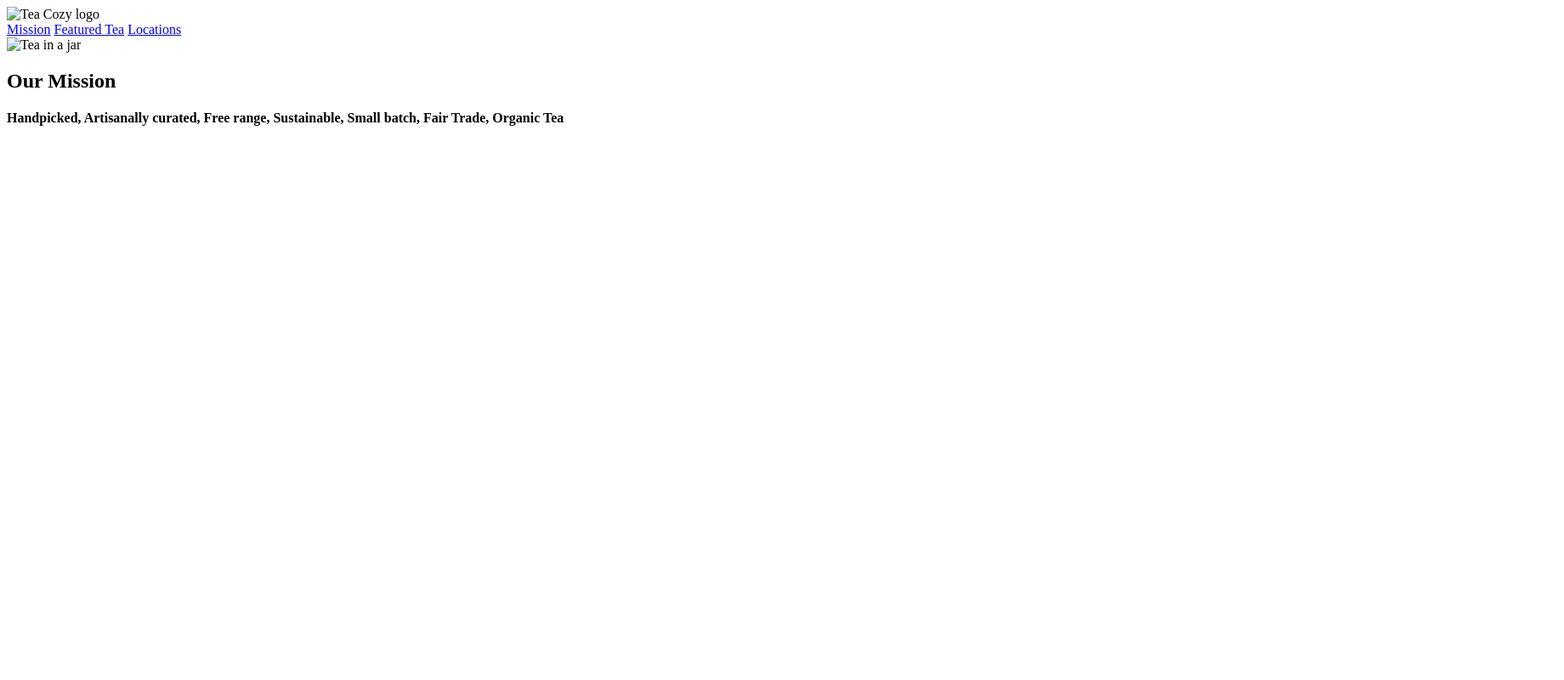
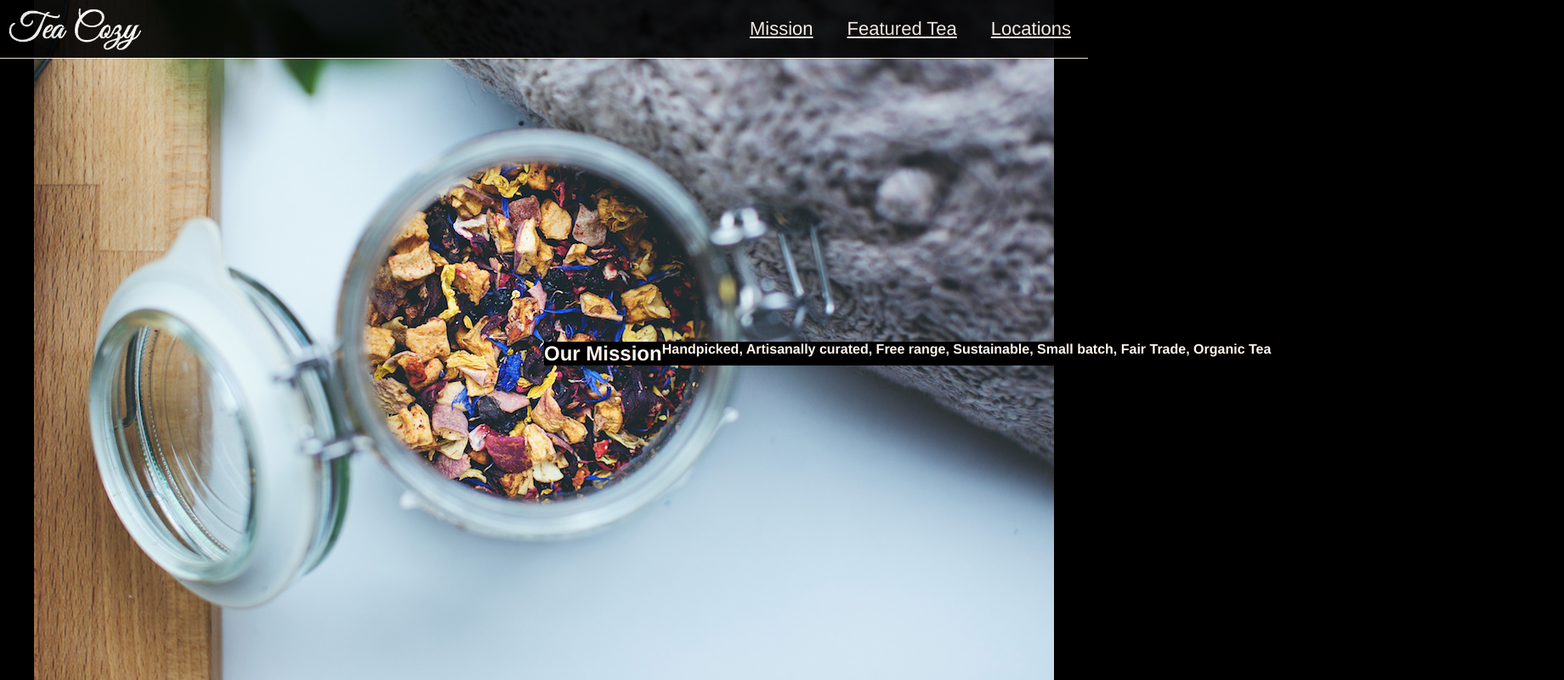
Before and after one commit to Sheepisz/example1, a plain HTML site: page index.html in a window 1280 px wide. Shown: the whole page at 85% size, 1840 px wide, since content can reach past the window. Drawn offline with Linux system fonts and the light colour scheme.

Commit message:
Update index.html

```diff
--- a/index.html
+++ b/index.html
@@ -6,12 +6,12 @@
     <meta http-equiv="X-UA-Compatible" content="IE=edge">
     <meta name="viewport" content="width=device-width, initial-scale=1.0">
     <title>Tea Cozy</title>
-    <link rel="stylesheet" href="resources\css\style.css" type="text/css">
+    <link rel="stylesheet" href="style.css" type="text/css">
 </head>
 
 <body>
     <header>
-        <img src="resources\img\img-tea-cozy-logo.png" alt="Tea Cozy logo" id="logo">
+        <img src="img-tea-cozy-logo.png" alt="Tea Cozy logo" id="logo">
         <nav>
             <a href="#">Mission</a>
             <a href="#">Featured Tea</a>
@@ -21,7 +21,7 @@
 
     <main>
         <div class="container">
-            <img src="resources\img\img-mission-background.jpg" alt="Tea in a jar">
+            <img src="img-mission-background.jpg" alt="Tea in a jar">
             <div class="child-text">
                 <h2>Our Mission</h2>
                 <h4>Handpicked, Artisanally curated, Free range, Sustainable, Small batch, Fair Trade, Organic Tea</h4>
```
